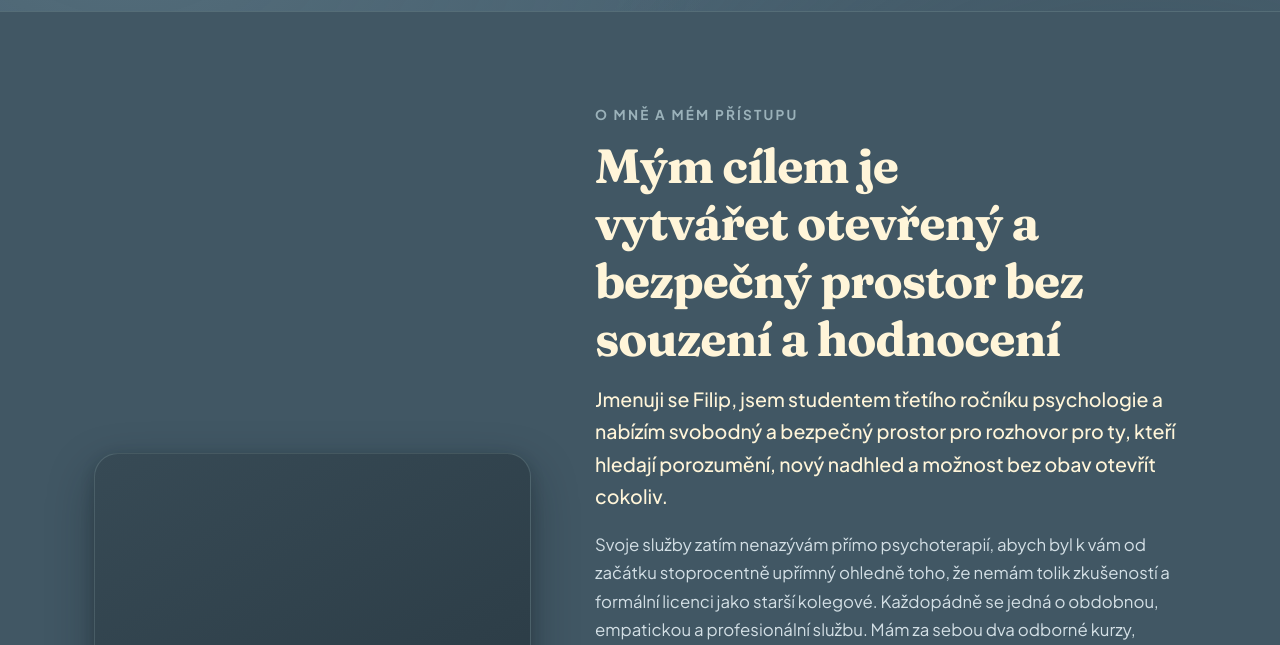
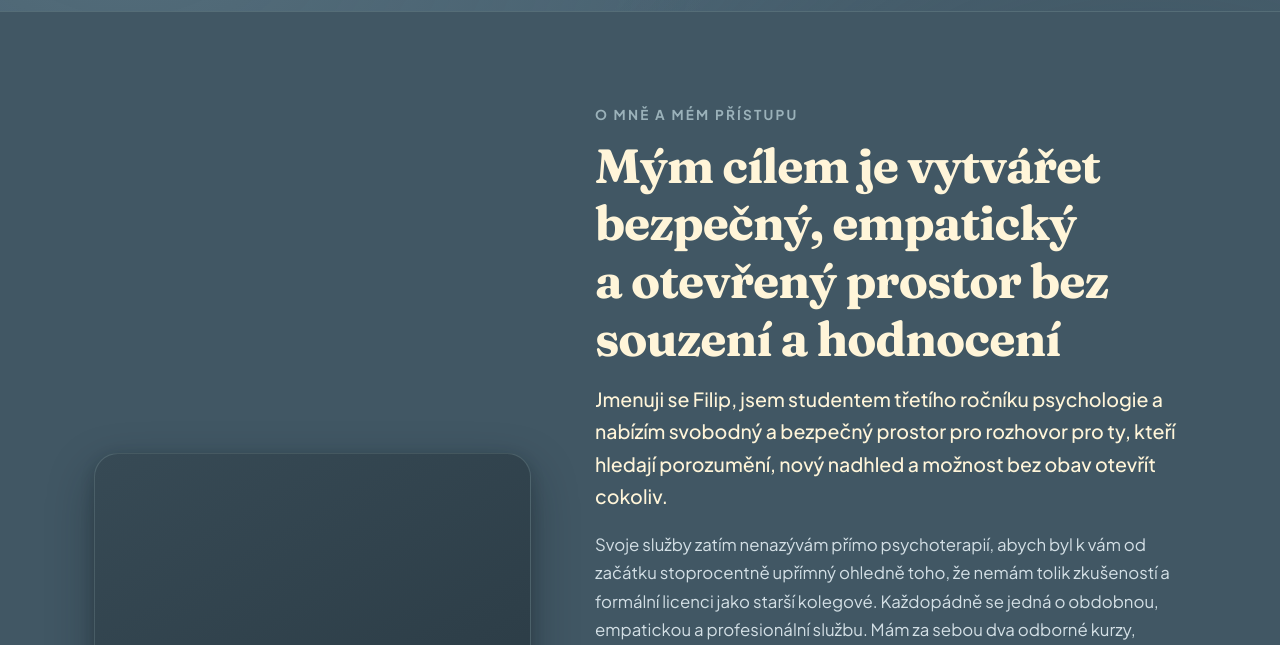
Before and after one commit to Swagmankuncice/terapie-web, a website: page index.html in a window 1280 px wide. Shown: the part 1080-1725 px from the top of the page. Drawn offline with Linux system fonts and the light colour scheme.

Commit message:
fix(copywriting): update about section heading to 'Mým cílem je vytvářet bezpečný, empatický a otevřený prostor bez souzení a hodnocení'

```diff
--- a/index.html
+++ b/index.html
@@ -161,7 +161,7 @@
 
           <div class="about-content">
             <span class="section-tag">O mně a mém přístupu</span>
-            <h2 class="section-title">Mým cílem je vytvářet otevřený a bezpečný prostor bez souzení a hodnocení</h2>
+            <h2 class="section-title">Mým cílem je vytvářet bezpečný, empatický a otevřený prostor bez souzení a hodnocení</h2>
 
             <p class="lead-text">
               Jmenuji se Filip, jsem studentem třetího ročníku psychologie a nabízím svobodný a bezpečný prostor pro rozhovor pro ty, kteří hledají porozumění, nový nadhled a možnost bez obav otevřít cokoliv.
```
